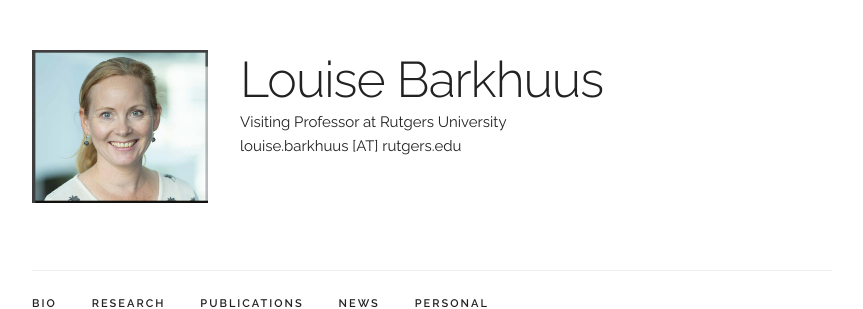
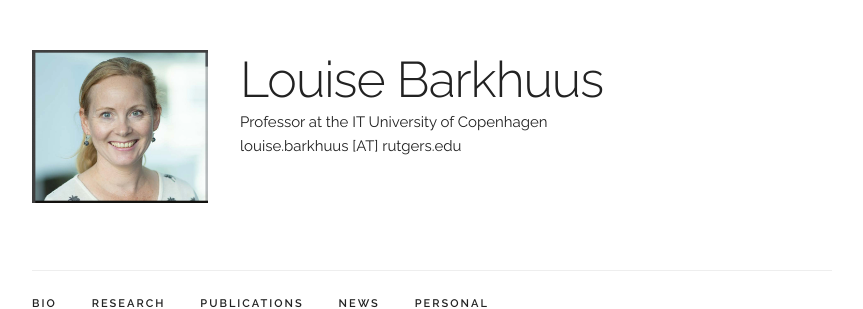
Before and after one commit to barkhuus/barkhuus.github.io, a Jekyll site: the page built from index.html, in a window 1280 px wide and 900 px high. Shown: the top 309 px of the window, without its empty margins (208-1071 px from the left). Built offline with Jekyll 4.4.1, drawn with Linux system fonts in a browser that asks for light colours.

Commit message:
Update main_info.yaml
Check if I can have two titles

```diff
--- a/_data/main_info.yaml
+++ b/_data/main_info.yaml
@@ -1,5 +1,6 @@
 name: "Louise Barkhuus"
 title: "Visiting Professor at Rutgers University"
+title: "Professor at the IT University of Copenhagen"
 email: "louise.barkhuus [AT] rutgers.edu"
 profile_pic: "/assets/barkhuus.jpg"
 #twitter: "https://twitter.com/barkhuus"
```
